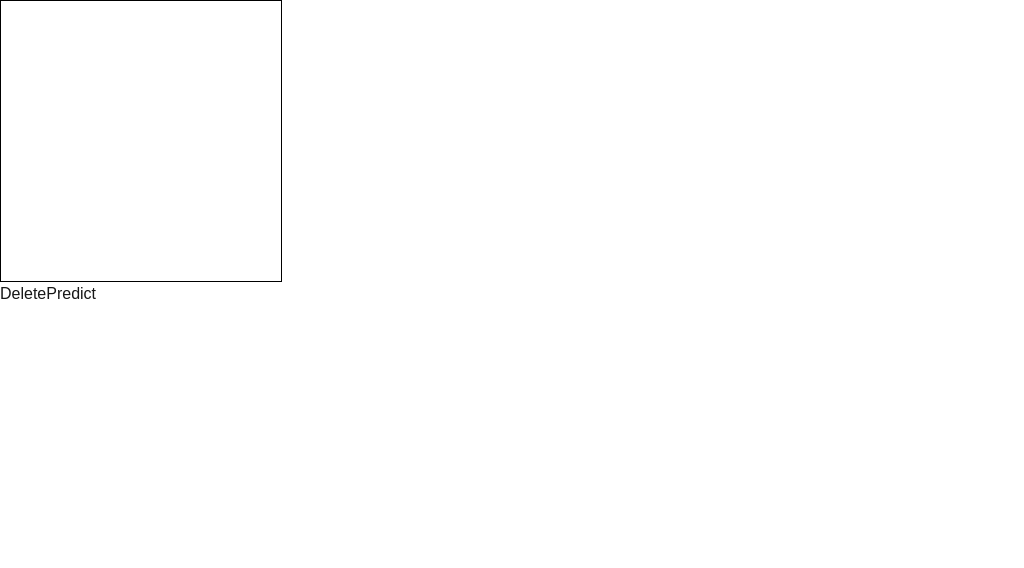
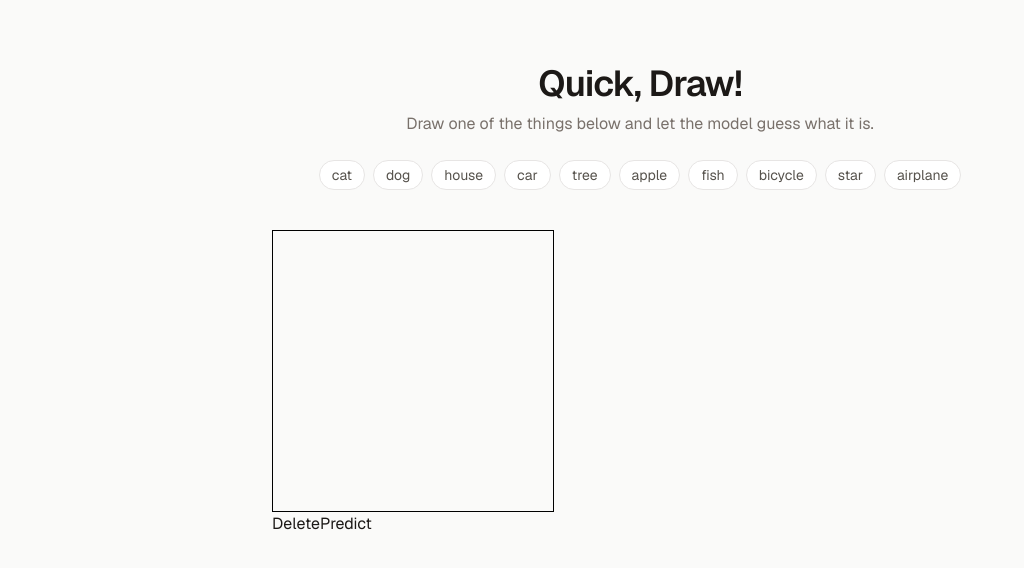
Before and after one commit to enesdemirelus/quick-draw-clone, a Next.js app in the folder apps/web/: page / in a window 1280 px wide. Shown: the top 568 px of the page, without its empty margins (0-1024 px from the left). Built offline with nearby package versions, Linux system fonts and the light colour scheme.

Commit message:
Add page layout, title, and class list

```diff
--- a/apps/web/app/globals.css
+++ b/apps/web/app/globals.css
@@ -1,8 +1,8 @@
 @import "tailwindcss";
 
 :root {
-  --background: #ffffff;
-  --foreground: #171717;
+  --background: #fafaf9;
+  --foreground: #1c1917;
 }
 
 @theme inline {
@@ -15,5 +15,5 @@
 body {
   background: var(--background);
   color: var(--foreground);
-  font-family: Arial, Helvetica, sans-serif;
+  font-family: var(--font-sans), system-ui, sans-serif;
 }
--- a/apps/web/app/layout.tsx
+++ b/apps/web/app/layout.tsx
@@ -13,8 +13,8 @@ const geistMono = Geist_Mono({
 });
 
 export const metadata: Metadata = {
-  title: "Create Next App",
-  description: "Generated by create next app",
+  title: "Quick Draw Clone",
+  description: "Draw a doodle and let a CNN guess what it is.",
 };
 
 export default function RootLayout({ children }: LayoutProps<"/">) {
--- a/apps/web/app/page.tsx
+++ b/apps/web/app/page.tsx
@@ -1,12 +1,44 @@
-import Image from "next/image";
 import DrawingCanvas from "@/components/DravingCanvas";
+
+const CLASSES = [
+  "cat",
+  "dog",
+  "house",
+  "car",
+  "tree",
+  "apple",
+  "fish",
+  "bicycle",
+  "star",
+  "airplane",
+];
 
 export default function Home() {
   return (
-    <>
-      <div>
-        <DrawingCanvas></DrawingCanvas>
+    <main className="mx-auto flex w-full max-w-3xl flex-1 flex-col items-center px-4 py-12 sm:py-16">
+      <header className="text-center">
+        <h1 className="text-3xl font-semibold tracking-tight sm:text-4xl">
+          Quick, Draw!
+        </h1>
+        <p className="mt-2 text-stone-500">
+          Draw one of the things below and let the model guess what it is.
+        </p>
+      </header>
+
+      <ul className="mt-6 flex flex-wrap justify-center gap-2">
+        {CLASSES.map((name) => (
+          <li
+            key={name}
+            className="rounded-full border border-stone-200 bg-white px-3 py-1 text-sm text-stone-600"
+          >
+            {name}
+          </li>
+        ))}
+      </ul>
+
+      <div className="mt-10 w-full">
+        <DrawingCanvas />
       </div>
-    </>
+    </main>
   );
 }
```
